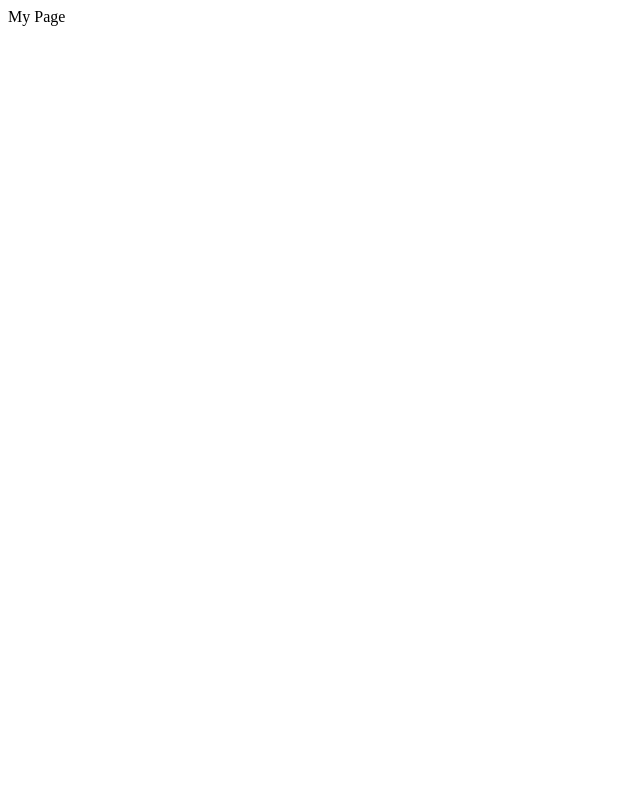
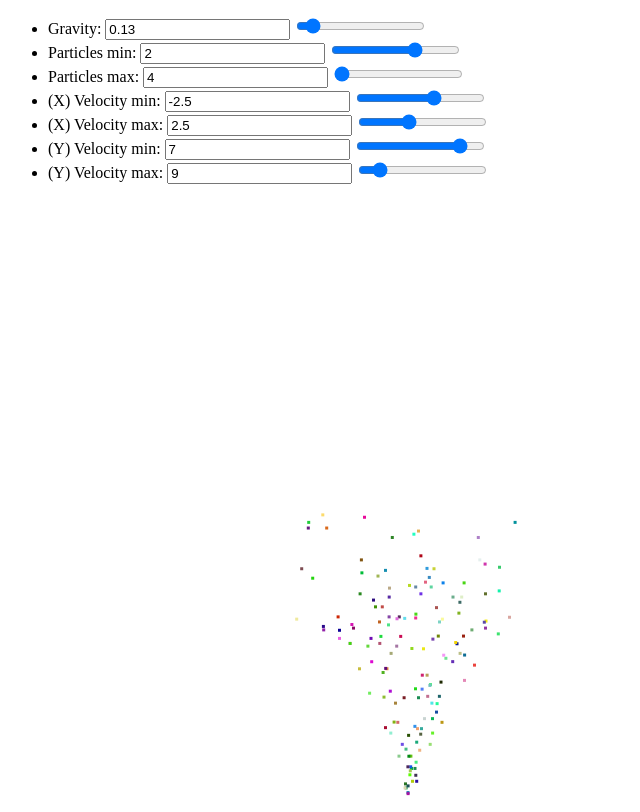
Before and after one commit to AleNoemi/rv-canvas-fireworks, a plain HTML site: page index.html in a window 1280 px wide. Shown: the whole page, without its empty margins (0-640 px from the left). Drawn offline with Linux system fonts and the light colour scheme; animation ran at ten frames a second.

Commit message:
publish page

```diff
--- a/index.html
+++ b/index.html
@@ -1 +1,106 @@
-My Page
+<!doctype html>
+<html>
+<head>
+	<meta charset="utf-8">
+	<meta http-equiv="X-UA-Compatible" content="IE=edge,chrome=1">
+
+	<title>Canvas Fireworks</title>
+
+	<!-- meta -->
+	<meta name="description" content="">
+	<meta name="author" content="">
+	<meta name="viewport" content="width=device-width">
+
+	<!-- main style -->
+	<link rel="stylesheet" href="css/style.css">
+</head>
+<body>
+
+<!--
+var defaults = {
+		gravity: 0.13,
+		newParticlesMin: 2,
+		newParticlesMax: 4,
+		velocityXmin: -2.5,
+		velocityXmax: 2.5,
+		velocityYmin: 7,
+		velocityYmax: 9
+};
+-->
+
+<div class="canvas-wrapper">
+	<div class="canvas-sidebar">
+		<ul class="canvas-parameters">
+			<li class="js-canvas-parameter">
+				<span class="canvas-parameter-name">Gravity:</span>
+				<input type="text" class="canvas-parameter-value js-input-text" value="0.13">
+				<input type="range" min="0.1" max="0.5" step="0.01" value="0.13" name="gravity" class="canvas-parameter-range js-input-range" />
+			</li>
+			<li class="js-canvas-parameter">
+				<span class="canvas-parameter-name">Particles min:</span>
+				<input type="text" class="canvas-parameter-value js-input-text" value="2">
+				<input type="range" min="0" max="3" step="1" value="2" name="newParticlesMin" class="canvas-parameter-range js-input-range" />
+			</li>
+			<li class="js-canvas-parameter">
+				<span class="canvas-parameter-name">Particles max:</span>
+				<input type="text" class="canvas-parameter-value js-input-text" value="4">
+				<input type="range" min="4" max="10" step="1" value="4" name="newParticlesMax" class="canvas-parameter-range js-input-range" />
+			</li>
+			<li class="js-canvas-parameter">
+				<span class="canvas-parameter-name">(X) Velocity min:</span>
+				<input type="text" class="canvas-parameter-value js-input-text" value="-2.5">
+				<input type="range" min="-5" max="-1" step="0.5" value="-2.5" name="velocityXmin" class="canvas-parameter-range js-input-range" />
+			</li>
+			<li class="js-canvas-parameter">
+				<span class="canvas-parameter-name">(X) Velocity max:</span>
+				<input type="text" class="canvas-parameter-value js-input-text" value="2.5">
+				<input type="range" min="1" max="5" step="0.5" value="2.5" name="velocityXmax" class="canvas-parameter-range js-input-range" />
+			</li>
+			<li class="js-canvas-parameter">
+				<span class="canvas-parameter-name">(Y) Velocity min:</span>
+				<input type="text" class="canvas-parameter-value js-input-text" value="7">
+				<input type="range" min="1" max="8" step="1" value="7" name="velocityYmin" class="canvas-parameter-range js-input-range" />
+			</li>
+			<li class="js-canvas-parameter">
+				<span class="canvas-parameter-name">(Y) Velocity max:</span>
+				<input type="text" class="canvas-parameter-value js-input-text" value="9">
+				<input type="range" min="8" max="16" step="1" value="9" name="velocityYmax" class="canvas-parameter-range js-input-range" />
+			</li>
+		</ul>
+	</div>
+	<canvas id="fireworks-canvas" width="800" height="600"></canvas>
+</div>
+
+<script src="build/index.min.js"></script>
+<script>
+	var APP = {};
+	document.addEventListener('DOMContentLoaded', function() {
+
+		APP.fireworks = new FireworksCanvas('#fireworks-canvas');
+		APP.fireworks.init();
+
+		var options = {};
+		var updateFireworks = function(prop, value) {
+			options[prop] = value;
+
+			APP.fireworks.destroy();
+			APP.fireworks = new FireworksCanvas('#fireworks-canvas');
+			APP.fireworks.init(options);
+		};
+
+		// Init parameter listeners
+		var parameters = document.querySelectorAll('.js-canvas-parameter');
+		[].forEach.call(parameters, function(param) {
+			var range = param.querySelector('.js-input-range');
+			var text = param.querySelector('.js-input-text');
+
+			range.addEventListener('change', function(event) {
+				var value = parseFloat(event.currentTarget.value);
+				text.value = value;
+				updateFireworks(range.name, value);
+			});
+		});
+	});
+</script>
+</body>
+</html>
```
Also changed, not shown: build/index.min.js (added), css/style.css (added), 1 other file.
